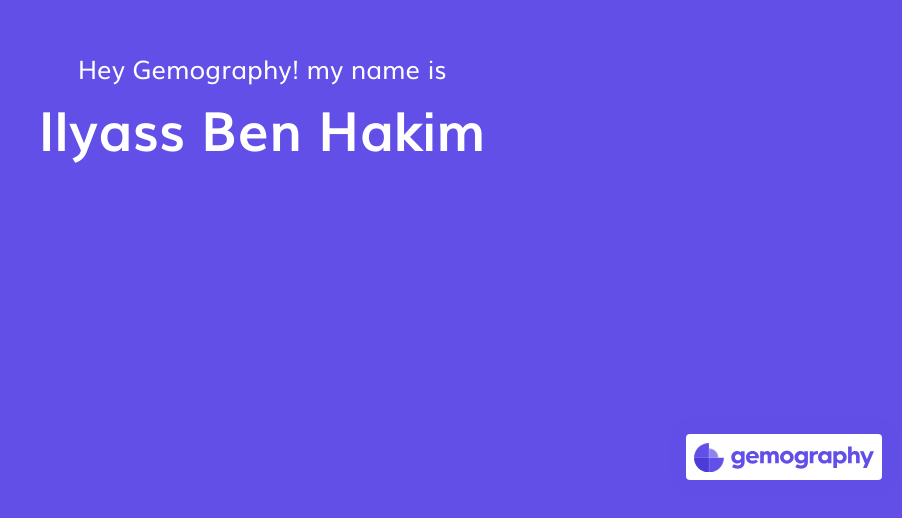
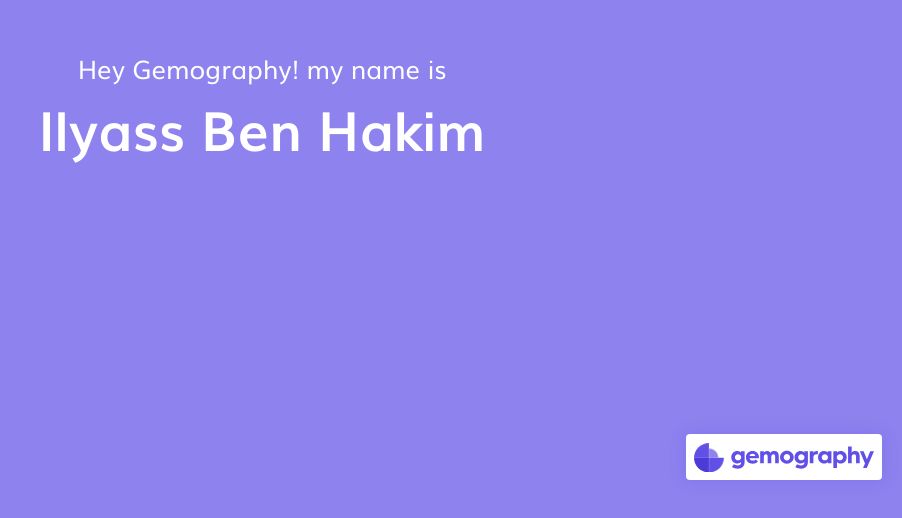
Before and after one commit to BenHakimIlyass/ilyass-portfolio, a Next.js app: page / in a window 1280 px wide. Shown: the part 300-818 px from the top of the page, without its empty margins (378-1280 px from the left). Built offline with nearby package versions, Linux system fonts and the light colour scheme.

Commit message:
Style improvements

```diff
--- a/pages/index.tsx
+++ b/pages/index.tsx
@@ -75,16 +75,18 @@ export default function App() {
         animate={{
           backgroundColor: toggle
             ? "#fff"
-            : scroll >= makeMax(7.5)
+            : scroll >= makeMax(8.3)
             ? "#fff"
-            : scroll >= makeMax(6.5)
+            : scroll >= makeMax(7.3)
             ? "#000"
-            : scroll >= makeMax(2.5)
+            : scroll >= makeMax(2.3)
             ? "#fff"
+            : scroll >= makeMax(1)
+            ? "#4D3BD8"
             : scroll >= makeMax(0)
-            ? "#99EEEE"
+            ? "#614FE7"
             : scroll >= 0
-            ? "#614FE7"
+            ? "#8E82EE"
             : "#000",
         }}
       >
@@ -139,7 +141,7 @@ export default function App() {
             <P style={{ color: "#1F374E" }}>
               Below you will find some examples of
             </P>
-            <H1 gradient="90deg, #1F374E 0%, #1F374E 0.01%, #E196BB 100%">
+            <H1 gradient="90deg, #1F374E 0%, #1F374E 0.01%, #614FE7 100%">
               Web animations that i made
             </H1>
             <Center>
@@ -150,8 +152,10 @@ export default function App() {
 
         {/* animated icons section */}
         <ScrollRenderer {...makeProps(6)}>
-          <Stack space={0} top={-6}>
+          <Stack space={3} top={-6}>
+            <P style={{ color: "#334E68" }}>Hover on the icons to see magic</P>
             <AnimatedIcons />
+            <P style={{ color: "#829AB1", fontSize: 12 }}>Icons made by me</P>
           </Stack>
         </ScrollRenderer>
 
@@ -165,7 +169,7 @@ export default function App() {
         {/* clock section */}
         <ScrollRenderer {...makeProps(8)}>
           <Stack space={4} top={-4}>
-            <P>Digital clock logic, using react-spring and svg</P>
+            <P>Digital clock logic, using svg</P>
             <Clock />
           </Stack>
         </ScrollRenderer>
--- a/sections/animated-icons/icons/bell.tsx
+++ b/sections/animated-icons/icons/bell.tsx
@@ -43,7 +43,7 @@ const Bell = () => {
         initial={{ rotate: 0 }}
         animate={{ rotate: isHovered ? 6 : 0 }}
         d="M34.5386 7C22.1122 7 12.0386 17.0736 12.0386 29.5V45C12.0386 45 7.54004 46 8.03858 50C8.47584 53.5083 12.0386 54 12.0386 54H57.0386C57.0386 54 60.6669 53.3451 61.0386 50C61.5078 45.7766 57.0386 45 57.0386 45V29.5C57.0386 17.0736 46.965 7 34.5386 7Z"
-        fill="#FFF2EC"
+        fill="#FFD2BD"
         fillOpacity="0.6"
       />
       <path
--- a/sections/animated-icons/icons/cloud.tsx
+++ b/sections/animated-icons/icons/cloud.tsx
@@ -26,10 +26,10 @@ const Cloud = () => {
         fill="#FF7D18"
       />
       <motion.path
-        initial={{ fill: "#fff2ec" }}
-        animate={{ fill: isHovered ? "#dadada" : "#fff2ec" }}
+        initial={{ fill: "#FFD2BD" }}
+        animate={{ fill: isHovered ? "#dadada" : "#FFD2BD" }}
         d="M5 39.5C5 51.9264 15.0736 62 27.5 62H51C51 62 64 61.5 64 49C63.0174 34.9705 49.7294 36 49.7294 36C48.0482 25.2358 38.7359 17 27.5 17C15.0736 17 5 27.0736 5 39.5Z"
-        fill="#FFF2EC"
+        fill="#FFD2BD"
         fillOpacity="0.6"
       />
       <path
--- a/sections/animated-icons/index.tsx
+++ b/sections/animated-icons/index.tsx
@@ -7,8 +7,8 @@ const AnimatedIcons = () => {
     <Main>
       <Folder />
       <Cloud />
+      <Camera />
       <Bell />
-      <Camera />
       <Wallet />
     </Main>
   );
--- a/sections/gfree.tsx
+++ b/sections/gfree.tsx
@@ -5,7 +5,9 @@ const Gfree = () => {
     <Stack space={0.8} top={-4}>
       <P style={{ color: "#102A43" }}>I have worked on</P>
       <Stack space={2}>
-        <H1 style={{ color: "#3EBD93" }}>Gfree project</H1>
+        <H1 style={{ color: "#3EBD93" }}>
+          Gfree <span style={{ color: "#C42D78" }}>project</span>
+        </H1>
         <P style={{ color: "#829AB1" }}>
           A community made for everything gluten free related.
         </P>
--- a/sections/skills/index.tsx
+++ b/sections/skills/index.tsx
@@ -8,12 +8,14 @@ type TSkill = {
   d: string;
   key: number;
 };
-const Skill = ({ d, key, ...rest }: TSkill) => (
-  <>
-    <rect {...rest} height="37" rx="4" stroke="#C42D78" strokeWidth="2" />
-    <path fill="#C42D78" d={d} />
-  </>
-);
+const Skill = ({ d, key, ...rest }: TSkill) => {
+  return (
+    <>
+      <rect {...rest} height="37" rx="4" stroke="#C42D78" strokeWidth="2" />
+      <path fill="#C42D78" d={d} />
+    </>
+  );
+};
 
 type Props = {
   style: React.CSSProperties;
@@ -22,7 +24,6 @@ type Props = {
 const Skills = ({ style }: Props) => {
   const [state, toggle] = React.useState(false);
   const { x, y } = useMousePosition();
-
   return (
     <div
       style={{
@@ -40,13 +41,7 @@ const Skills = ({ style }: Props) => {
         style={{ zIndex: 99 }}
         transition={{ delay: 0.4 }}
       >
-        <svg
-          width="444"
-          height="210"
-          viewBox="0 0 444 210"
-          fill="none"
-          xmlns="http://www.w3.org/2000/svg"
-        >
+        <svg width="444" height="210" viewBox="0 0 444 210" fill="none">
           {data.map((item, key) => (
             <Skill {...item} key={key} />
           ))}
```
